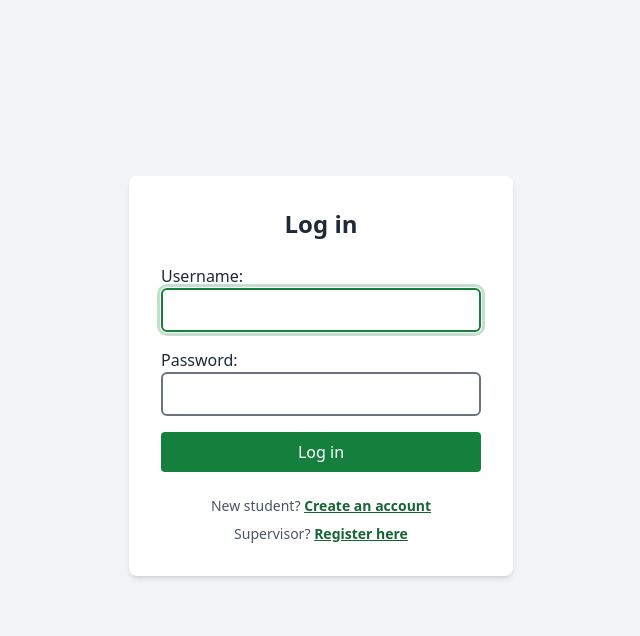
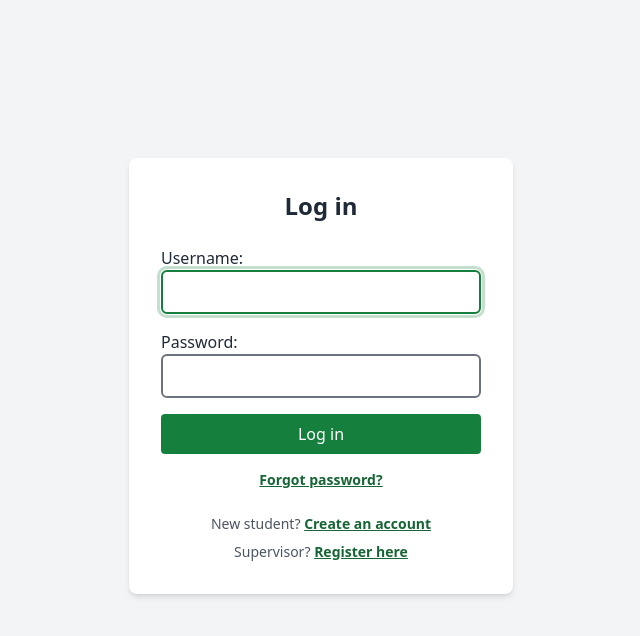
Before and after one commit to Clinton-Analyst/Internship-Management-System, a Django app: page /login/ in a window 1280 px wide. Shown: the part 48-684 px from the top of the page, without its empty margins (319-959 px from the left). Run offline with Django 5.2, Linux system fonts and the light colour scheme; some libraries are stand-ins or nearby versions.

Commit message:
password and confirmation page

```diff
--- a/accounts/urls.py
+++ b/accounts/urls.py
@@ -1,11 +1,36 @@
+from django.contrib.auth import views as auth_views
 from django.contrib.auth.views import LoginView, LogoutView
-from django.urls import path
+from django.urls import path, reverse_lazy
 from . import views
+from .forms import StyledPasswordResetForm, StyledSetPasswordForm
 
 urlpatterns = [
     path("", views.home, name="home"),
     path("login/", LoginView.as_view(template_name="accounts/login.html"), name="login"),
     path("logout/", LogoutView.as_view(), name="logout"),
+    path("password-reset/", auth_views.PasswordResetView.as_view(
+        form_class=StyledPasswordResetForm,
+        template_name="form.html",
+        email_template_name="accounts/password_reset_email.txt",
+        subject_template_name="accounts/password_reset_subject.txt",
+        success_url=reverse_lazy("password_reset_done"),
+        extra_context={
+            "title": "Reset your password",
+            "submit_label": "Send reset link",
+            "cancel": "/login/",
+        },
+    ), name="password_reset"),
+    path("password-reset/sent/", auth_views.PasswordResetDoneView.as_view(
+        template_name="accounts/password_reset_done.html",
+    ), name="password_reset_done"),
+    path("password-reset/<uidb64>/<token>/", auth_views.PasswordResetConfirmView.as_view(
+        form_class=StyledSetPasswordForm,
+        template_name="accounts/password_reset_confirm.html",
+        success_url=reverse_lazy("password_reset_complete"),
+    ), name="password_reset_confirm"),
+    path("password-reset/complete/", auth_views.PasswordResetCompleteView.as_view(
+        template_name="accounts/password_reset_complete.html",
+    ), name="password_reset_complete"),
     path("register/", views.register, name="register"),
     path("register/supervisor/", views.register_supervisor, name="register_supervisor"),
 ]
--- a/templates/accounts/login.html
+++ b/templates/accounts/login.html
@@ -25,6 +25,9 @@
                 Log in
             </button>
         </form>
+        <p class="mt-4 text-center text-sm">
+            <a href="{% url 'password_reset' %}" class="font-semibold text-green-800 underline hover:text-green-900">Forgot password?</a>
+        </p>
         <p class="mt-6 text-center text-sm text-gray-600">
             New student?
             <a href="{% url 'register' %}" class="font-semibold text-green-800 underline hover:text-green-900">Create an account</a>
--- /dev/null
+++ b/templates/accounts/password_reset_subject.txt
@@ -0,0 +1 @@
+Reset your Internship Management System password
```
Also changed, not shown: accounts/forms.py (+9 -1 lines), accounts/tests.py (+31 -0 lines), config/settings.py (+11 -0 lines), templates/accounts/password_reset_complete.html (added, +11 -0 lines), templates/accounts/password_reset_confirm.html (added, +27 -0 lines), templates/accounts/password_reset_done.html (added, +11 -0 lines), templates/accounts/password_reset_email.txt (added, +8 -0 lines).
